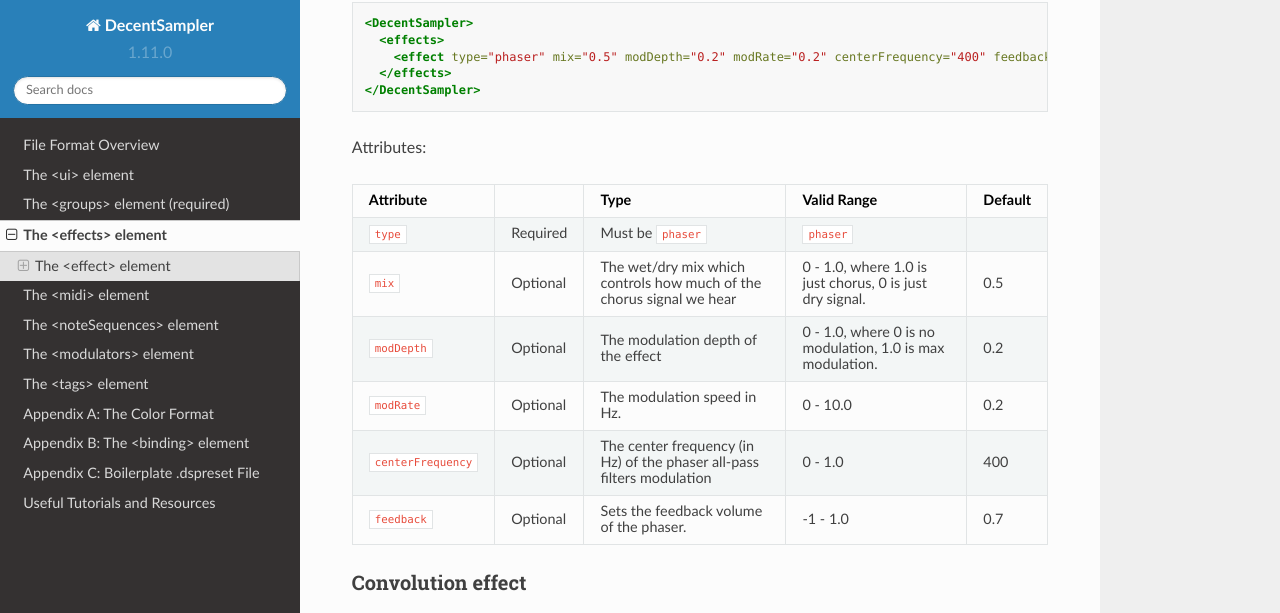
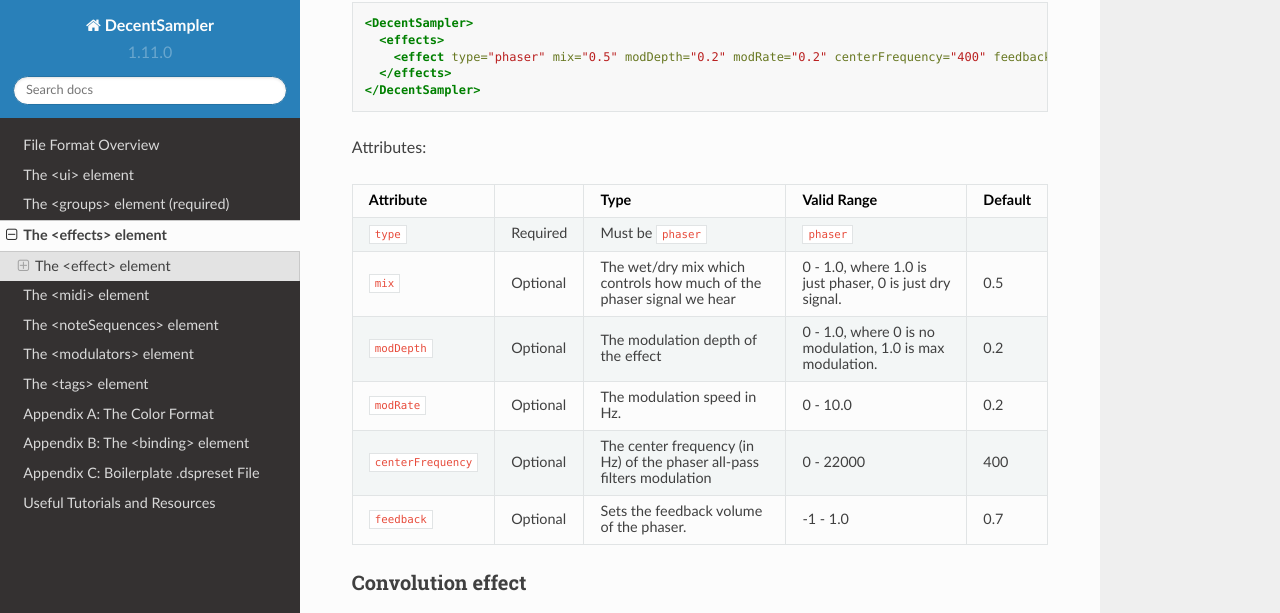
Before and after one commit to DecentSamples/DecentSampler-Developers-Guide, a Sphinx documentation site: the page built from docs/source/the-effects-element.md, in a window 1280 px wide and 900 px high, scrolled down 5757 px. Shown: the top 613 px of the window. Built offline with Sphinx 7.4.7 and the Read the Docs theme 2.0.0, drawn with Linux system fonts in a browser that asks for light colours.

Commit message:
Replace 'chorus' with 'phaser' in phaser attribute texts
Replace 'chorus' with 'phaser' in 'type' and 'valid range' for phaser mix attribute

```diff
--- a/docs/source/the-effects-element.md
+++ b/docs/source/the-effects-element.md
@@ -208,14 +208,14 @@
 
 Attributes:
 
-| Attribute         |          | Type                        | Valid Range   | Default  |
-| ----------------- | -------- | --------------------------- | ------------- | -------- |
-| `type`            | Required | Must be `phaser`            | `phaser`      |          |
-| `mix`             | Optional | The wet/dry mix which controls how much of the chorus signal we hear | 0 - 1.0, where 1.0 is just chorus, 0 is just dry signal.     | 0.5      |
-| `modDepth`        | Optional | The modulation depth of the effect    | 0 - 1.0, where 0 is no modulation, 1.0 is max modulation. | 0.2      |
-| `modRate`         | Optional | The modulation speed in Hz. | 0 - 10.0       | 0.2        |
-| `centerFrequency` | Optional | The center frequency (in Hz) of the phaser all-pass filters modulation | 0 - 1.0       | 400        |
-| `feedback`        | Optional | Sets the feedback volume of the phaser. | -1 - 1.0       | 0.7        |
+| Attribute         |          | Type                                                                   | Valid Range                                               | Default |
+| ----------------- | -------- | ---------------------------------------------------------------------- | --------------------------------------------------------- | ------- |
+| `type`            | Required | Must be `phaser`                                                       | `phaser`                                                  |         |
+| `mix`             | Optional | The wet/dry mix which controls how much of the phaser signal we hear   | 0 - 1.0, where 1.0 is just phaser, 0 is just dry signal.  | 0.5     |
+| `modDepth`        | Optional | The modulation depth of the effect                                     | 0 - 1.0, where 0 is no modulation, 1.0 is max modulation. | 0.2     |
+| `modRate`         | Optional | The modulation speed in Hz.                                            | 0 - 10.0                                                  | 0.2     |
+| `centerFrequency` | Optional | The center frequency (in Hz) of the phaser all-pass filters modulation | 0 - 22000                                                 | 400     |
+| `feedback`        | Optional | Sets the feedback volume of the phaser.                                | -1 - 1.0                                                  | 0.7     |
 
 ### Convolution effect
 
```
